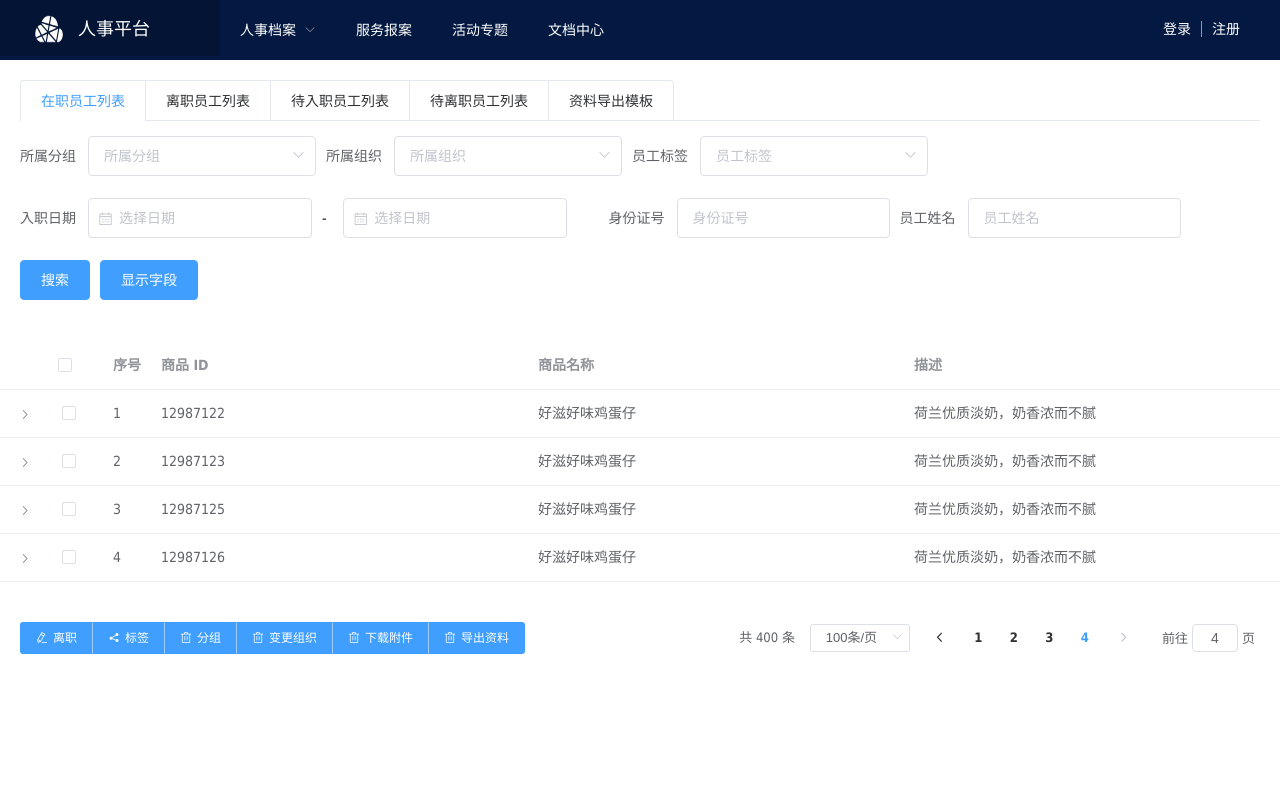
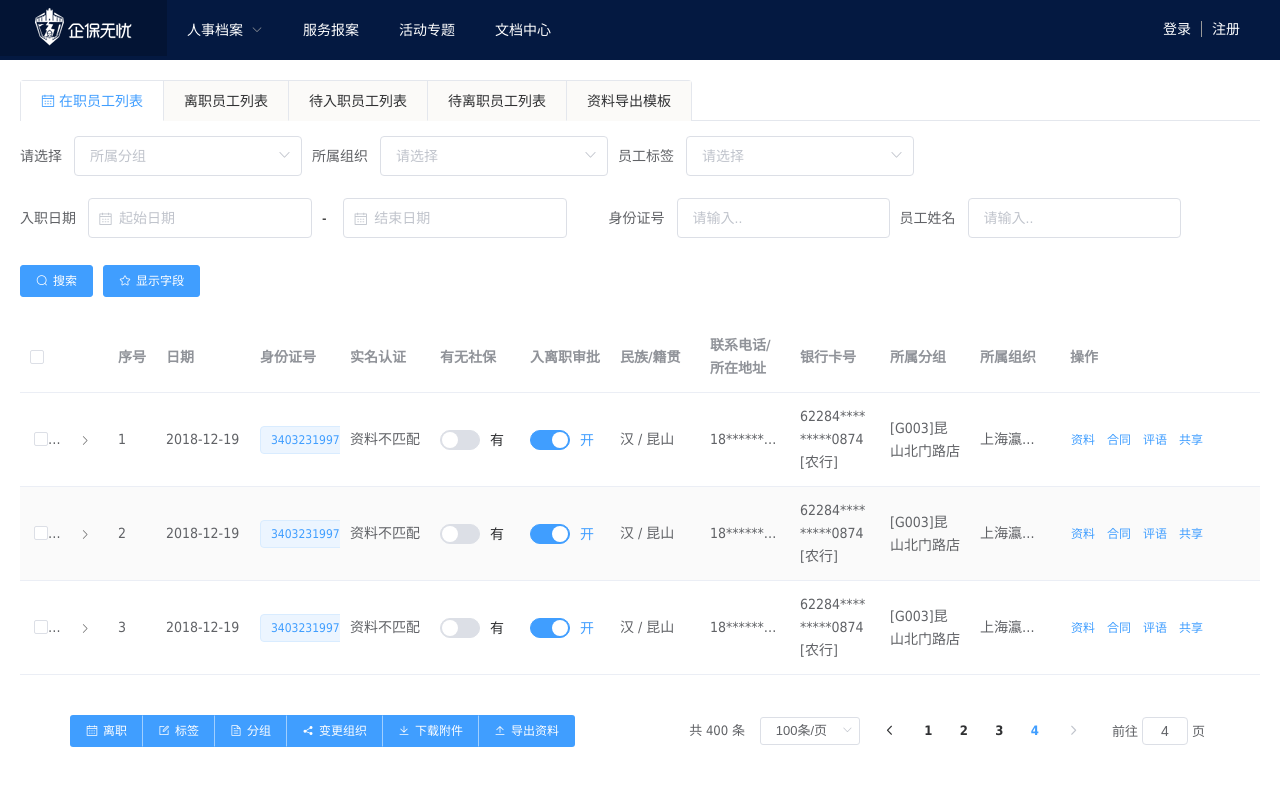
Before and after one commit to zhenghao35791/qbwy-human, a Vue app: page /#/human-info in a window 1280 px wide. Shown: the top 786 px of the page. Built offline with nearby package versions, Linux system fonts and the light colour scheme; what vue-moment would draw is missing.

Commit message:
模板
模板

```diff
--- a/src/components/humanHeader/Header.vue
+++ b/src/components/humanHeader/Header.vue
@@ -11,10 +11,10 @@
       <div style="float: left">
         <el-menu-item index="/home">
           <img
-            src="./u6.png"
+            src="@/assets/index-logo-small.png"
             alt=""
             class="iap-header-logo">
-          <span class="iap-submenu-title">人事平台</span>
+            <!--<span class="iap-submenu-title">人事平台</span>-->
         </el-menu-item>
       </div>
       <el-submenu
@@ -93,9 +93,7 @@ export default {
     z-index: 1000;
     width: 100%;
     .iap-header-logo {
-      width: 28px;
-      height: 28px;
-      margin: 0 15px;
+      margin: -5px 15px 0 15px;
     }
     .iap-submenu-title {
       padding-right: 50px;
--- a/src/views/human/HumanInfo.vue
+++ b/src/views/human/HumanInfo.vue
@@ -6,15 +6,16 @@
       @tab-click="handleClick"
       class="human-top-tab">
       <el-tab-pane
-        label="在职员工列表"
         name="firstTab"
         class="first-tab-content">
+        <span slot="label"><i class="el-icon-date"/> 在职员工列表</span>
         <el-form
           :inline="true"
           :model="humanTopFormInline"
           class="demo-form-inline">
-          <el-form-item label="所属分组">
+          <el-form-item label="请选择">
             <el-select
+              clearable
               v-model="humanTopFormInline.group"
               placeholder="所属分组">
               <el-option
@@ -27,8 +28,9 @@
           </el-form-item>
           <el-form-item label="所属组织">
             <el-select
+              clearable
               v-model="humanTopFormInline.org"
-              placeholder="所属组织">
+              placeholder="请选择">
               <el-option
                 label="区域一"
                 value="shanghai"/>
@@ -39,8 +41,9 @@
           </el-form-item>
           <el-form-item label="员工标签">
             <el-select
+              clearable
               v-model="humanTopFormInline.tag"
-              placeholder="员工标签">
+              placeholder="请选择">
               <el-option
                 label="区域一"
                 value="shanghai"/>
@@ -56,7 +59,7 @@
               <el-form-item prop="entryDate1">
                 <el-date-picker
                   type="date"
-                  placeholder="选择日期"
+                  placeholder="起始日期"
                   v-model="humanTopFormInline.entryDate1"
                   style="width: 100%;"/>
               </el-form-item>
@@ -68,7 +71,7 @@
               <el-form-item prop="entryDate2">
                 <el-date-picker
                   type="date"
-                  placeholder="选择日期"
+                  placeholder="结束日期"
                   v-model="humanTopFormInline.entryDate2"
                   style="width: 100%;"/>
               </el-form-item>
@@ -77,114 +80,178 @@
           <el-form-item label="身份证号">
             <el-input
               v-model="humanTopFormInline.idcard"
-              placeholder="身份证号"/>
+              placeholder="请输入.."/>
           </el-form-item>
           <el-form-item label="员工姓名">
             <el-input
               v-model="humanTopFormInline.name"
-              placeholder="员工姓名"/>
+              placeholder="请输入.."/>
           </el-form-item>
           <el-form-item>
             <el-button
               type="primary"
+              size="small"
+              icon="el-icon-search"
               @click="onSubmit">搜索</el-button>
             <el-button
               type="primary"
+              size="small"
+              icon="el-icon-star-off"
               @click="onSubmit">显示字段</el-button>
           </el-form-item>
         </el-form>
-      </el-tab-pane>
-      <el-tab-pane
-        label="离职员工列表"
-        name="secondTab">离职员工列表</el-tab-pane>
-      <el-tab-pane
-        label="待入职员工列表"
-        name="thirdTab">待入职员工列表</el-tab-pane>
-      <el-tab-pane
-        label="待离职员工列表"
-        name="fourthTab">待离职员工列表</el-tab-pane>
-      <el-tab-pane
-        label="资料导出模板"
-        name="fifthTab">资料导出模板</el-tab-pane>
-    </el-tabs>
         <div class="human-info-table-wrapper">
           <el-table
             :data="tableData5"
+            stripe
             style="width: 100%"
             @selection-change="handleSelectionChange">
+            <el-table-column
+              type="selection"
+              width="40"/>
             <el-table-column type="expand">
               <template slot-scope="props">
                 <el-form
-              label-position="left"
+                  label-position="middle"
                   inline
                   class="demo-table-expand">
-              <el-form-item label="商品名称">
-                <span>{{ props.row.name }}</span>
+                  <el-form-item label="身份证号">
+                    <span>{{ props.row.idCard }}</span>
                   </el-form-item>
-              <el-form-item label="所属店铺">
-                <span>{{ props.row.shop }}</span>
+                  <el-form-item label="实名认证">
+                    <span>{{ props.row.realname }}</span>
                   </el-form-item>
-              <el-form-item label="商品 ID">
-                <span>{{ props.row.id }}</span>
+                  <el-form-item label="民族/籍贯">
+                    <span>{{ props.row.nation }}</span>
                   </el-form-item>
-              <el-form-item label="店铺 ID">
-                <span>{{ props.row.shopId }}</span>
+                  <el-form-item label="银行卡号">
+                    <span>{{ props.row.bankCard }}</span>
                   </el-form-item>
-              <el-form-item label="商品分类">
-                <span>{{ props.row.category }}</span>
+                  <el-form-item label="所属分组">
+                    <span>{{ props.row.group }}</span>
                   </el-form-item>
-              <el-form-item label="店铺地址">
-                <span>{{ props.row.address }}</span>
-              </el-form-item>
-              <el-form-item label="商品描述">
-                <span>{{ props.row.desc }}</span>
+                  <el-form-item label="所属组织">
+                    <span>{{ props.row.org }}</span>
                   </el-form-item>
                 </el-form>
               </template>
             </el-table-column>
             <el-table-column
-          type="selection"
-          width="55"/>
-        <el-table-column
               label="序号"
               type="index"
               :index="indexMethod"/>
             <el-table-column
-          label="商品 ID"
-          prop="id"/>
+              label="日期"
+            >
+              <template slot-scope="scope">
+                <span>{{ scope.row.date }}</span>
+              </template>
+            </el-table-column>
             <el-table-column
-          label="商品名称"
-          prop="name"/>
+              label="身份证号"
+              prop="idCard">
+              <template slot-scope="scope">
+                <el-popover
+                  trigger="hover"
+                  placement="top">
+                  <p>{{ scope.row.idCard }}</p>
+                  <p>{{ scope.row.idCardSecond }}</p>
+                  <div
+                    slot="reference"
+                    class="name-wrapper">
+                    <el-tag size="medium">{{ scope.row.idCard }}</el-tag>
+                  </div>
+                </el-popover>
+              </template>
+            </el-table-column>
             <el-table-column
-          label="描述"
-          prop="desc"/>
+              label="实名认证"
+              prop="realname"/>
+            <el-table-column
+              label="有无社保"
+              prop="hasSecurity">
+              <template slot-scope="scope">
+                <el-switch
+                  v-model="scope.row.hasSecurity"
+                  active-text="有"
+                />
+              </template>
+            </el-table-column>
+            <el-table-column
+              label="入离职审批"
+              prop="hasApprove">
+              <template slot-scope="scope">
+                <el-switch
+                  v-model="scope.row.hasApprove"
+                  active-text="开"
+                />
+              </template>
+            </el-table-column>
+            <el-table-column
+              label="民族/籍贯"
+              prop="nation"/>
+            <el-table-column
+              label="联系电话/所在地址"
+              prop="phoneNum"
+              :show-overflow-tooltip="true"
+            />
+            <el-table-column
+              label="银行卡号"
+              prop="bankCard"/>
+            <el-table-column
+              label="所属分组"
+              prop="group"/>
+            <el-table-column
+              label="所属组织"
+              :show-overflow-tooltip="true"
+              prop="org"/>
+            <el-table-column
+              fixed="right"
+              label="操作"
+              width="200">
+              <template slot-scope="scope">
+                <el-button
+                  @click="handleClick(scope.row)"
+                  type="text"
+                  size="small">资料</el-button>
+                <el-button
+                  type="text"
+                  size="small">合同</el-button>
+                <el-button
+                  type="text"
+                  size="small">评语</el-button>
+                <el-button
+                  type="text"
+                  size="small">共享</el-button>
+              </template>
+            </el-table-column>
           </el-table>
           <div class="human-btns-wrapper">
             <el-button-group>
               <el-button
                 size="small"
                 type="primary"
-            icon="el-icon-edit">离职</el-button>
+                icon="el-icon-date">离职</el-button>
               <el-button
                 size="small"
                 type="primary"
-            icon="el-icon-share">标签</el-button>
+                icon="el-icon-edit-outline">标签</el-button>
               <el-button
                 size="small"
                 type="primary"
-            icon="el-icon-delete">分组</el-button>
+                icon="el-icon-document">分组</el-button>
               <el-button
                 size="small"
                 type="primary"
-            icon="el-icon-delete">变更组织</el-button>
+                icon="el-icon-share">变更组织</el-button>
               <el-button
                 size="small"
                 type="primary"
-            icon="el-icon-delete">下载附件</el-button>
+                icon="el-icon-download">下载附件</el-button>
               <el-button
                 size="small"
                 type="primary"
-            icon="el-icon-delete">导出资料</el-button>
+                icon="el-icon-upload2">导出资料</el-button>
             </el-button-group>
             <div class="pagination-block">
               <el-pagination
@@ -198,6 +265,82 @@
             </div>
           </div>
         </div>
+      </el-tab-pane>
+      <el-tab-pane
+        label="离职员工列表"
+        name="secondTab">离职员工列表</el-tab-pane>
+      <el-tab-pane
+        label="待入职员工列表"
+        name="thirdTab">待入职员工列表</el-tab-pane>
+      <el-tab-pane
+        label="待离职员工列表"
+        name="fourthTab">待离职员工列表</el-tab-pane>
+      <el-tab-pane
+        label="资料导出模板"
+        name="fifthTab">
+        <el-button
+          type="primary"
+          size="small"
+          icon="el-icon-circle-plus"
+          style="float: right"
+          @click="onSubmit">添加模板</el-button>
+        <div class="human-info-table-wrapper">
+          <el-table
+            :data="exportTemplateData"
+            stripe
+            style="width: 100%"
+            :default-sort = "{prop: 'index', order: 'descending'}"
+            @selection-change="handleSelectionChange">
+            <el-table-column
+              label="序号"
+              prop="index"
+              type="index"
+              :index="indexMethod"/>
+            <el-table-column
+              label="模板名称"
+              sortable
+              prop="modelName"
+            />
+            <el-table-column
+              label="基本信息"
+              prop="basicInfo"
+              :show-overflow-tooltip="true"
+            />
+            <el-table-column
+              label="员工字段"
+              prop="employeeField"
+              :show-overflow-tooltip="true"
+            />
+            <el-table-column
+              label="组长字段"
+              prop="groupField"
+              :show-overflow-tooltip="true"
+            />
+            <el-table-column
+              label="经理字段"
+              prop="managerField"
+              :show-overflow-tooltip="true"
+            />
+            <el-table-column
+              label="显示排序"
+              prop="showSort"
+              :show-overflow-tooltip="true"
+            />
+            <el-table-column label="操作">
+              <template slot-scope="scope">
+                <el-button
+                  size="mini"
+                  @click="handleEdit(scope.$index, scope.row)">编辑</el-button>
+                <el-button
+                  size="mini"
+                  type="danger"
+                  @click="handleDelete(scope.$index, scope.row)">删除</el-button>
+              </template>
+            </el-table-column>
+          </el-table>
+        </div>
+      </el-tab-pane>
+    </el-tabs>
   </div>
 </template>
 
@@ -211,6 +354,7 @@ export default {
     return {
       activeNameTab: 'firstTab',
       currentPage4: 4,
+      visible2: false,
       humanTopFormInline: {
         idcard: '',
         name: '',
@@ -220,39 +364,82 @@ export default {
         group: '',
         org: ''
       },
-      tableData5: [{
-        id: '12987122',
-        name: '好滋好味鸡蛋仔',
-        category: '江浙小吃、小吃零食',
-        desc: '荷兰优质淡奶，奶香浓而不腻',
-        address: '上海市普陀区真北路',
-        shop: '王小虎夫妻店',
-        shopId: '10333'
-      }, {
-        id: '12987123',
-        name: '好滋好味鸡蛋仔',
-        category: '江浙小吃、小吃零食',
-        desc: '荷兰优质淡奶，奶香浓而不腻',
-        address: '上海市普陀区真北路',
-        shop: '王小虎夫妻店',
-        shopId: '10333'
-      }, {
-        id: '12987125',
-        name: '好滋好味鸡蛋仔',
-        category: '江浙小吃、小吃零食',
-        desc: '荷兰优质淡奶，奶香浓而不腻',
-        address: '上海市普陀区真北路',
-        shop: '王小虎夫妻店',
-        shopId: '10333'
-      }, {
-        id: '12987126',
-        name: '好滋好味鸡蛋仔',
-        category: '江浙小吃、小吃零食',
-        desc: '荷兰优质淡奶，奶香浓而不腻',
-        address: '上海市普陀区真北路',
-        shop: '王小虎夫妻店',
-        shopId: '10333'
-      }]
+      tableData5: [
+        {
+          date: '2018-12-19',
+          idCard: '340323199712151721',
+          idCardSecond: '王老五 [女 / 21岁]',
+          realname: '资料不匹配 ',
+          hasSecurity: false,
+          hasApprove: true,
+          nation: '汉 / 昆山',
+          phoneNum: '18*******430\n' +
+          '湖南省 长沙市 芙蓉区\n' +
+          '江苏省昆山市玉山********7幢302室',
+          bankCard: '62284*********0874\n' +
+          '[农行]',
+          group: '[G003]昆山北门路店',
+          org: '上海瀛幸信息科技有限公司'
+        },
+        {
+          date: '2018-12-19',
+          idCard: '340323199712151721',
+          idCardSecond: '王老五 [女 / 21岁]',
+          realname: '资料不匹配 ',
+          hasSecurity: false,
+          hasApprove: true,
+          nation: '汉 / 昆山',
+          phoneNum: '18*******430\n' +
+          '湖南省 长沙市 芙蓉区\n' +
+          '江苏省昆山市玉山********7幢302室',
+          bankCard: '62284*********0874\n' +
+          '[农行]',
+          group: '[G003]昆山北门路店',
+          org: '上海瀛幸信息科技有限公司'
+        },
+        {
+          date: '2018-12-19',
+          idCard: '340323199712151721',
+          idCardSecond: '王老五 [女 / 21岁]',
+          realname: '资料不匹配 ',
+          hasSecurity: false,
+          hasApprove: true,
+          nation: '汉 / 昆山',
+          phoneNum: '18*******430\n' +
+          '湖南省 长沙市 芙蓉区\n' +
+          '江苏省昆山市玉山********7幢302室',
+          bankCard: '62284*********0874\n' +
+          '[农行]',
+          group: '[G003]昆山北门路店',
+          org: '上海瀛幸信息科技有限公司'
+        }
+      ],
+      exportTemplateData: [
+        {
+          modelName: '模板一号',
+          basicInfo: '银行卡号  出生日期  第三方工号  入职日期  详细地址  所在地区  开户银行  所属分组  所属组织  姓名  年龄  身份证号  性别 ',
+          employeeField: '入职日期  所属组织  性别 ',
+          groupField: '民族  银行卡号 ',
+          managerField: '入职日期  籍贯  详细地址  开户银行',
+          showSort: '10'
+        },
+        {
+          modelName: '模板二号',
+          basicInfo: '银行卡号  出生日期  第三方工号  入职日期  详细地址  所在地区  开户银行  所属分组  所属组织  姓名  年龄  身份证号  性别 ',
+          employeeField: '入职日期  所属组织  性别 ',
+          groupField: '民族  银行卡号 ',
+          managerField: '入职日期  籍贯  详细地址  开户银行',
+          showSort: '10'
+        },
+        {
+          modelName: '模板三号',
+          basicInfo: '银行卡号  出生日期  第三方工号  入职日期  详细地址  所在地区  开户银行  所属分组  所属组织  姓名  年龄  身份证号  性别 ',
+          employeeField: '入职日期  所属组织  性别 ',
+          groupField: '民族  银行卡号 ',
+          managerField: '入职日期  籍贯  详细地址  开户银行',
+          showSort: '10'
+        }
+      ]
     }
   },
   computed: {},
@@ -292,7 +479,7 @@ export default {
 }
 </script>
 
-<style lang="scss" scoped>
+<style lang="scss">
   .human-info{
     .human-top-tab{
       margin: 20px;
@@ -301,7 +488,7 @@ export default {
     }
     .human-info-table-wrapper{
       .human-btns-wrapper{
-        margin: 40px 20px;
+        margin: 40px 50px;
         .pagination-block{
           float: right;
         }
@@ -320,5 +507,12 @@ export default {
       width: 50%;
     }
   }
+  .el-tabs--card>.el-tabs__header .el-tabs__item.is-active {
+    border-bottom-color: #fff;
+    background-color: #fff !important;
+  }
+  .el-tabs__item{
+    background-color: #FBFAF8 !important;
 
+  }
 </style>
```
Also changed, not shown: src/assets/index-logo-small.png (added), src/components/humanHeader/u6.png (deleted). Lines whose indentation alone changed are shown as unchanged.
